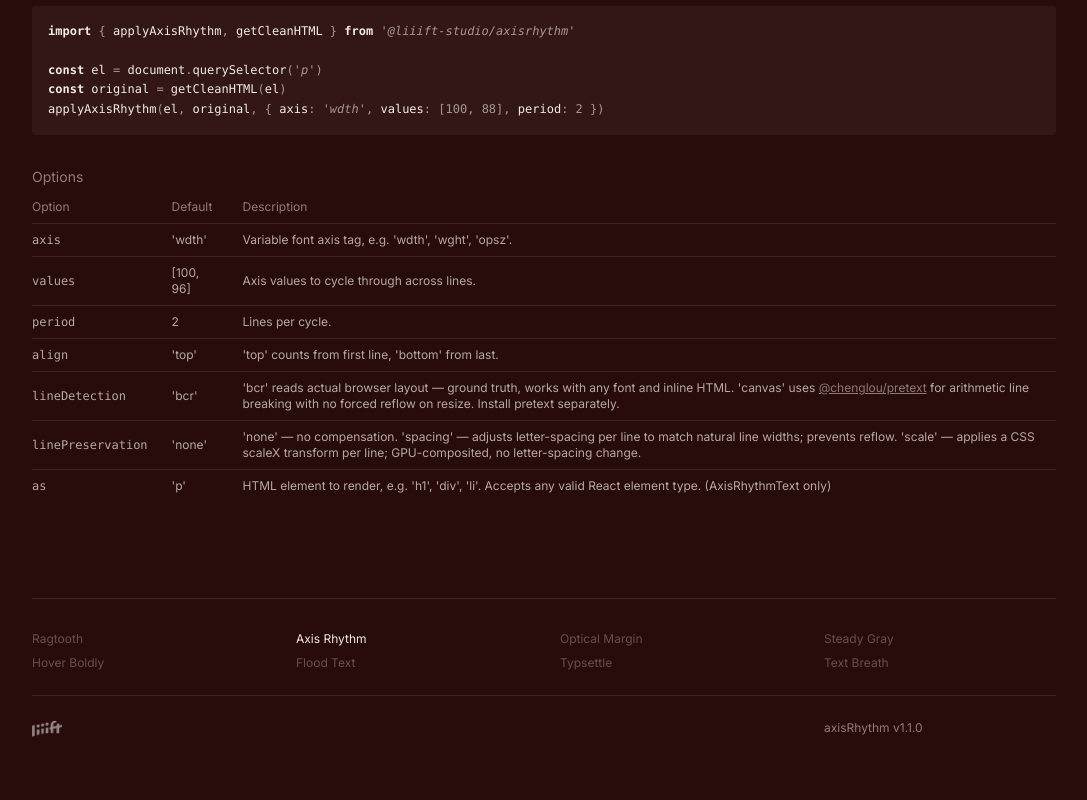
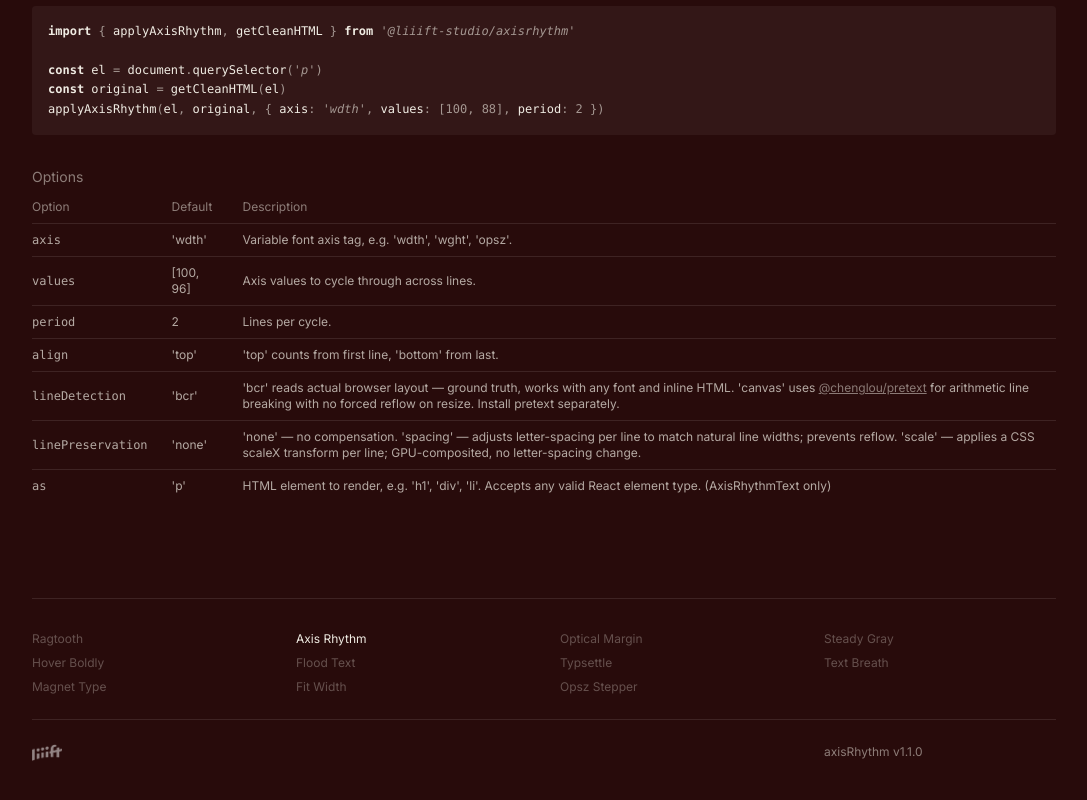
Before and after one commit to Liiift-Studio/AxisRhythm, a Next.js app in the folder site/: page / in a window 1280 px wide. Shown: the part 2173-2973 px from the top of the page, without its empty margins (96-1183 px from the left). Built offline with nearby package versions, Linux system fonts and the light colour scheme.

Commit message:
ToolDirectory: add Magnet Type, Fit Width, Opsz Stepper

```diff
--- a/site/src/components/ToolDirectory.tsx
+++ b/site/src/components/ToolDirectory.tsx
@@ -9,6 +9,9 @@
 	{ name: "Flood Text",     url: "https://floodtext.com",     id: "floodText"     },
 	{ name: "Typsettle",      url: "https://typsettle.com",     id: "typsettle"     },
 	{ name: "Text Breath",    url: "https://textbreath.com",    id: "textBreath"    },
+	{ name: "Magnet Type",    url: "https://magnettype.com",    id: "magnetType"    },
+	{ name: "Fit Width",      url: "https://fitwidth.com",      id: "fitWidth"      },
+	{ name: "Opsz Stepper",   url: "https://opszstepper.com",   id: "opszStepper"   },
 ]
 
 /** Links to all tools; highlights the current one without a link. */
```
